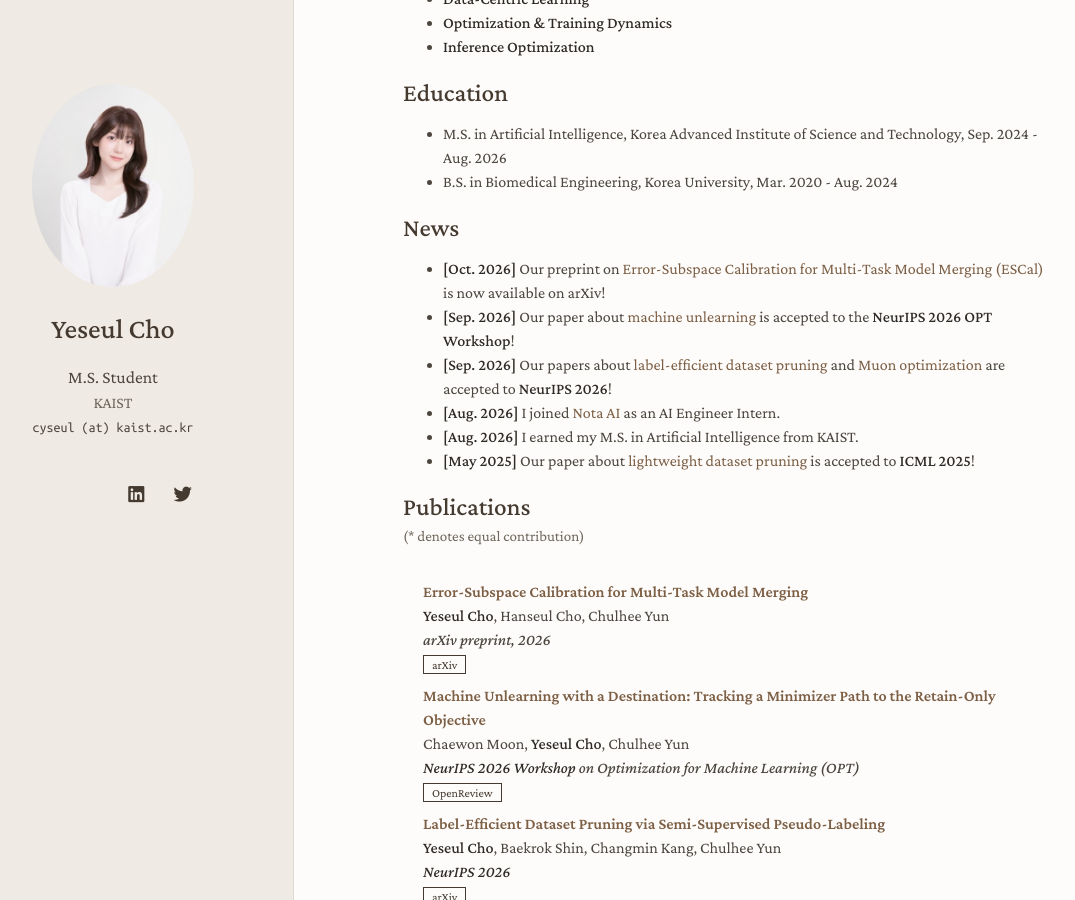
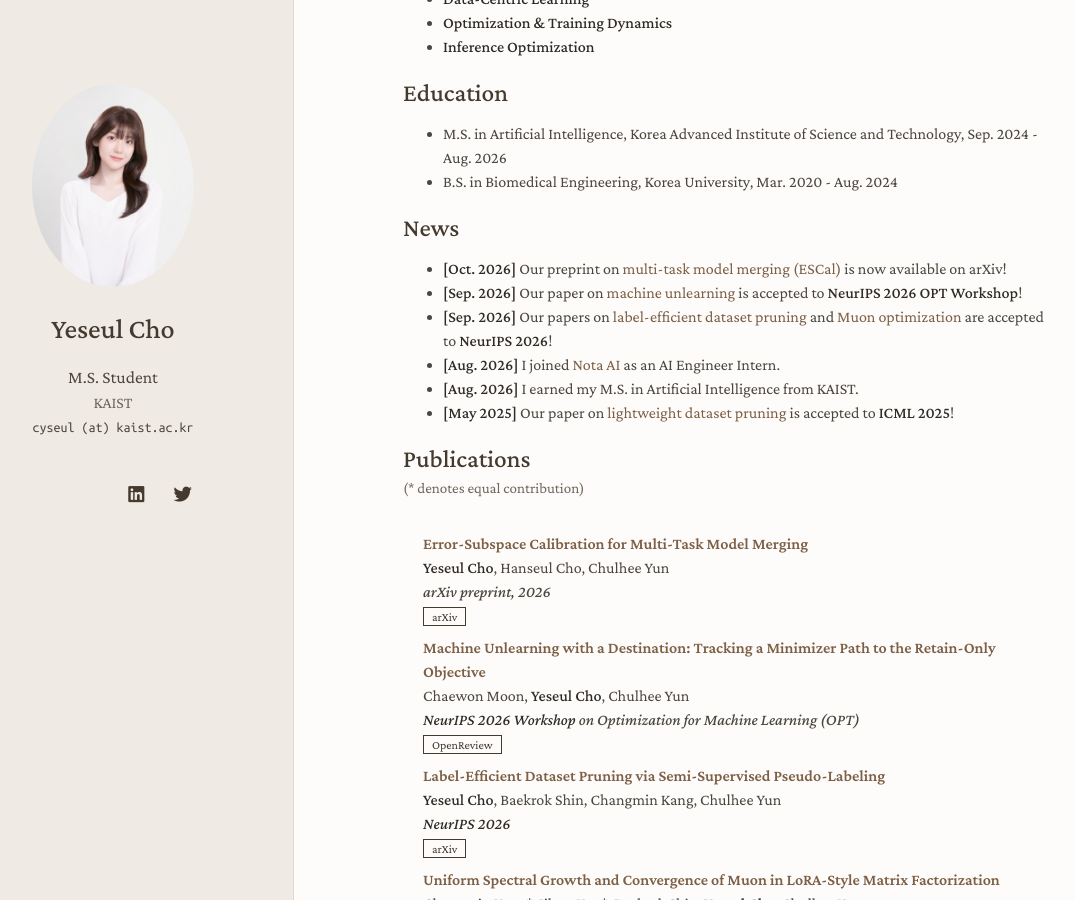
Before and after one commit to cyseul/cyseul.github.io, a Jekyll site: the page built from index.md, in a window 1280 px wide and 900 px high, scrolled down 464 px. Shown: the whole window, without its empty margins (67-1142 px from the left). Built offline with Jekyll 4.4.1, drawn with Linux system fonts in a browser that asks for light colours; nearby versions of some CDN libraries; a style sheet for code colours, icons or effects is not loaded; our own code applies the rules of GitHub Pages for plain Markdown files.

Commit message:
Unify sentence structure of news entries
Co-Authored-By: Claude Fable 5.1 <noreply@anthropic.com>

```diff
--- a/index.md
+++ b/index.md
@@ -22,12 +22,12 @@ Going forward, I am particularly interested in understanding the optimization dy
 - B.S. in Biomedical Engineering, Korea University, Mar. 2020 - Aug. 2024
 
 ## News
-- **[Oct. 2026]** Our preprint on [Error-Subspace Calibration for Multi-Task Model Merging (ESCal)](https://arxiv.org/abs/2610.33483) is now available on arXiv!
-- **[Sep. 2026]** Our paper about [machine unlearning](https://openreview.net/forum?id=UL8Ww075tB) is accepted to the **NeurIPS 2026 OPT Workshop**!
-- **[Sep. 2026]** Our papers about [label-efficient dataset pruning](https://arxiv.org/abs/2605.23198) and [Muon optimization](https://arxiv.org/abs/2602.06385) are accepted to **NeurIPS 2026**!
+- **[Oct. 2026]** Our preprint on [multi-task model merging (ESCal)](https://arxiv.org/abs/2610.33483) is now available on arXiv!
+- **[Sep. 2026]** Our paper on [machine unlearning](https://openreview.net/forum?id=UL8Ww075tB) is accepted to **NeurIPS 2026 OPT Workshop**!
+- **[Sep. 2026]** Our papers on [label-efficient dataset pruning](https://arxiv.org/abs/2605.23198) and [Muon optimization](https://arxiv.org/abs/2602.06385) are accepted to **NeurIPS 2026**!
 - **[Aug. 2026]** I joined [Nota AI](https://www.nota.ai) as an AI Engineer Intern.
 - **[Aug. 2026]** I earned my M.S. in Artificial Intelligence from KAIST.
-- **[May 2025]** Our paper about [lightweight dataset pruning](https://arxiv.org/abs/2502.06905) is accepted to **ICML 2025**!
+- **[May 2025]** Our paper on [lightweight dataset pruning](https://arxiv.org/abs/2502.06905) is accepted to **ICML 2025**!
 
 {% include_relative _includes/publications.md %}
 
```
